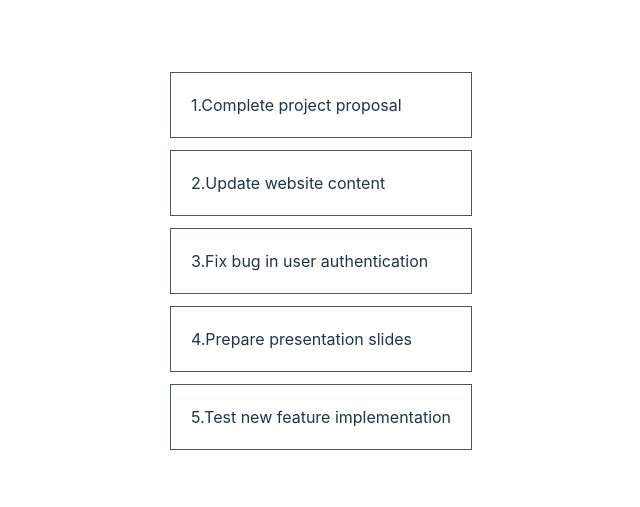
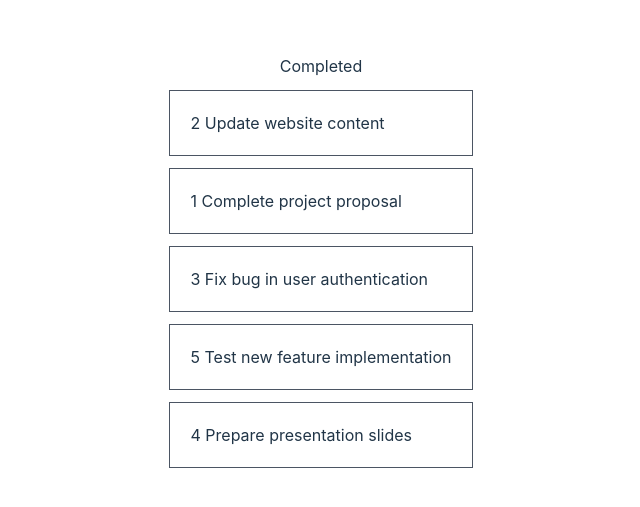
Before and after one commit to Nurunnahar1/vue.js, a Vue app in the folder vue4/: page / in a window 1280 px wide. Shown: the part 139-646 px from the top of the page, without its empty margins (319-959 px from the left). Built offline with nearby package versions, Linux system fonts and the light colour scheme.

Commit message:
displaying objects and filtered objects in a loop

```diff
--- a/vue4/src/App.vue
+++ b/vue4/src/App.vue
@@ -1,25 +1,46 @@
 <script setup>
 const tasks = [
-  "Complete project proposal",
-  "Update website content",
-  "Fix bug in user authentication",
-  "Prepare presentation slides",
-  "Test new feature implementation",
+  { id: 1, title: "Complete project proposal", status: "In Progress" },
+  { id: 2, title: "Update website content", status: "Completed" },
+  { id: 3, title: "Fix bug in user authentication", status: "In Progress" },
+  { id: 4, title: "Prepare presentation slides", status: "Pending" },
+  { id: 5, title: "Test new feature implementation", status: "In Progress" },
 ];
+
+function getCompletedTasks() {
+  return tasks.filter(task=>"Completed"==task.status)
+}
+
+function getInProgressTasks() {
+  return tasks.filter(task=>"In Progress"==task.status)
+}
+
+function Pending() {
+  return tasks.filter(task=>"Pending"==task.status)
+ }
+
 </script>
 
 <template>
   <section class="mx-auto container">
     <section class="mx-auto container space-y-3">
-      <div
-        class="p-5 border border-gray-600 text-left"
-        v-for=" (task, index) in tasks "
-      >
-       {{ index+1 }}.{{ task }}
-      </div>
+      <h2>Completed</h2>
+      <!-- <div class="p-5 border border-gray-600 text-left"  v-for="task in tasks" :key="task.id">{{ task.title }} </div> -->
+      <div class="p-5 border border-gray-600 text-left"  v-for="(task,id) in getCompletedTasks()" :key="task.id">{{ task.id }} {{ task.title }} </div>
+
+      <div class="p-5 border border-gray-600 text-left"  v-for="(task,id) in getInProgressTasks()" :key="task.id">{{ task.id }} {{ task.title }} </div>
+
+      <div class="p-5 border border-gray-600 text-left"  v-for="(task,id) in Pending()" :key="task.id">{{ task.id }} {{ task.title }} </div>
+      <!-- <h2>In Progress</h2>
+      <div class="p-5 border border-gray-600 text-left" > </div>
+      <h2>Pending</h2>
+      <div class="p-5 border border-gray-600 text-left"  > </div>
+
+      <h2>Object Loop</h2>
+      <div class="p-5 border border-gray-600 text-left" > </div> -->
+
     </section>
   </section>
 </template>
 
-<style scoped>
-</style>
+<style scoped></style>
```
